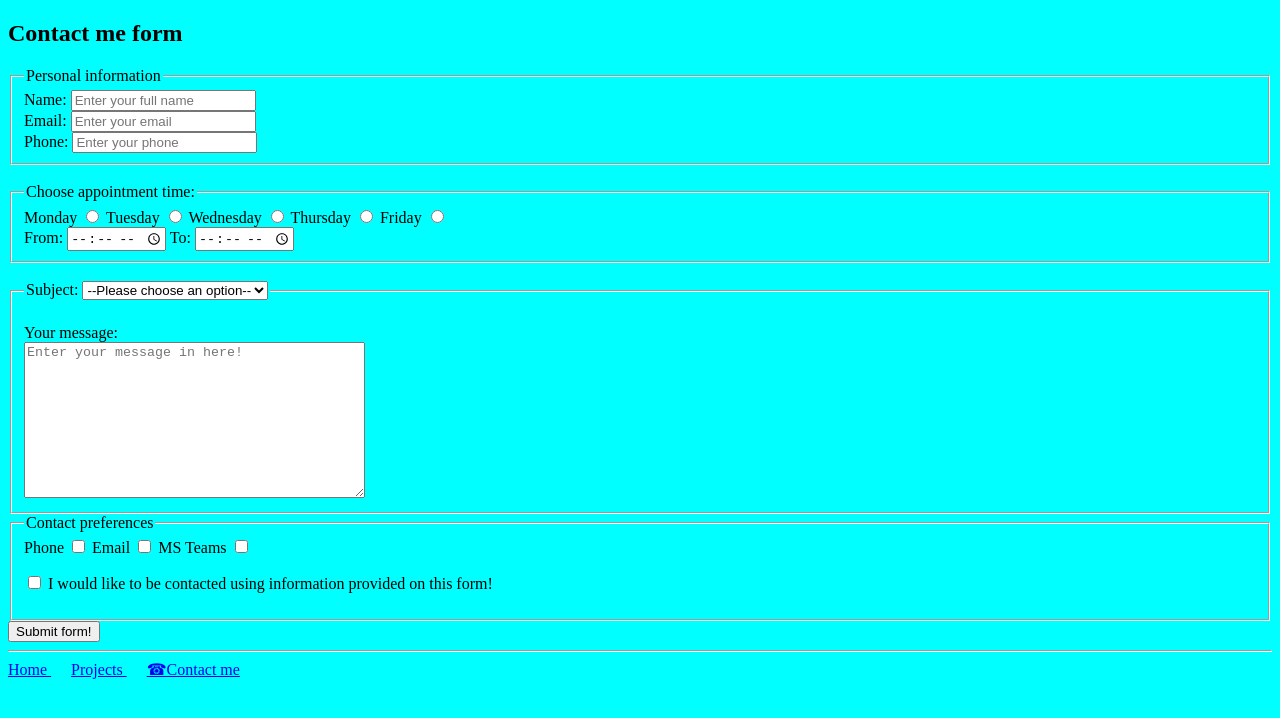
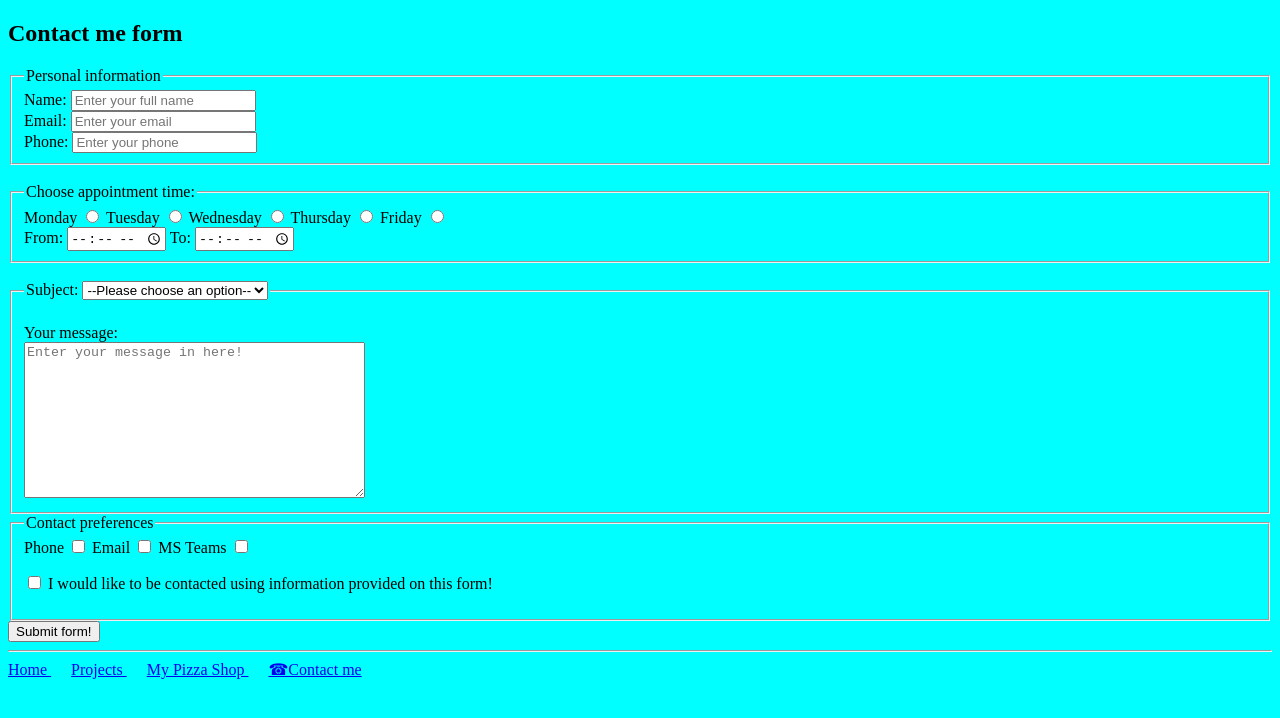
Before and after one commit to alogio/my-cv-website, a plain HTML site: page contact-me.html in a window 1280 px wide. Drawn offline with Linux system fonts and the light colour scheme.

Commit message:
Added link to Pizza Shop.

```diff
--- a/contact-me.html
+++ b/contact-me.html
@@ -95,6 +95,7 @@
     <footer>
         <a href="index.html"> Home </a> &emsp;
         <a href="projects.html"> Projects </a> &emsp;
+        <a href="projects.html"> My Pizza Shop </a> &emsp;
         <a href="contact-me.html"> ☎︎Contact me </a>
     </footer>
 </body>
```
Also changed, not shown: index.html (+1 -0 lines), projects.html (+1 -0 lines).
